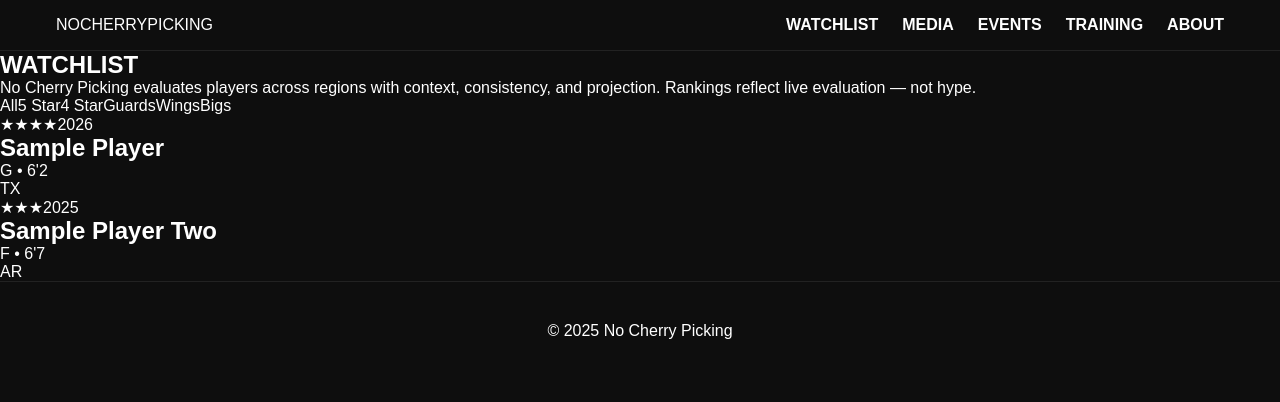
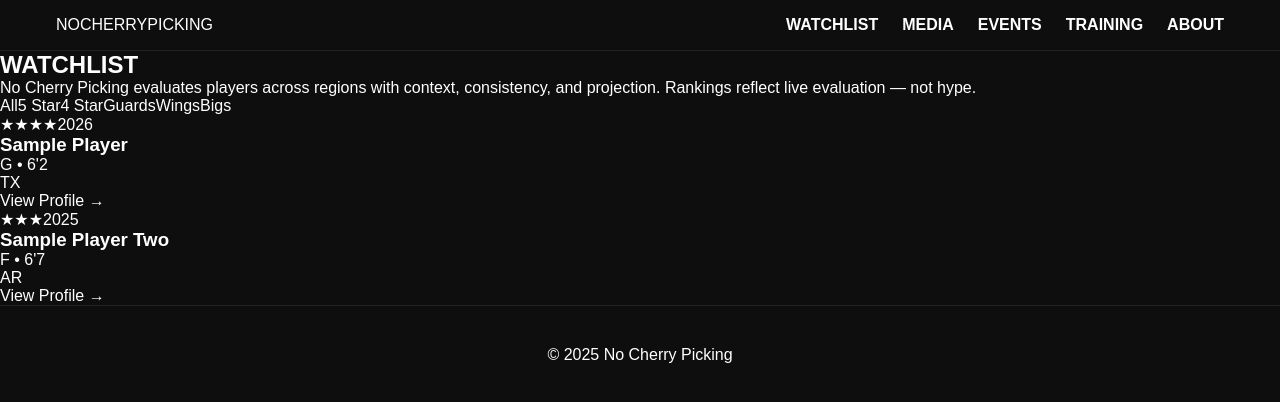
Before and after one commit to nocherrypicking-ra/ncphoops, a Next.js app: page /watchlist in a window 1280 px wide. Shown: the top 402 px of the page. Built offline with nearby package versions, Linux system fonts and the light colour scheme.

Commit message:
Update page.tsx

```diff
--- a/app/watchlist/page.tsx
+++ b/app/watchlist/page.tsx
@@ -10,9 +10,10 @@ export default function WatchlistPage() {
         <h1 className="text-5xl font-extrabold tracking-widest">
           WATCHLIST
         </h1>
-        <p className="mt-4 text-gray-400 max-w-2xl">
+        <p className="mt-4 max-w-2xl text-gray-400">
           No Cherry Picking evaluates players across regions with context,
-          consistency, and projection. Rankings reflect live evaluation — not hype.
+          consistency, and projection. Rankings reflect live evaluation —
+          not hype.
         </p>
       </section>
 
@@ -30,30 +31,36 @@ export default function WatchlistPage() {
 
       {/* PLAYER GRID */}
       <section className="max-w-7xl mx-auto px-6 pb-24">
-        <div className="grid grid-cols-1 sm:grid-cols-2 lg:grid-cols-3 gap-8">
+        <div className="grid grid-cols-1 sm:grid-cols-2 lg:grid-cols-4 gap-8">
           {watchlist.map((player) => (
             <div
               key={player.id}
-              className="border border-gray-800 p-6 hover:border-yellow-400 transition"
+              className="border border-gray-800 p-5 hover:border-yellow-400 transition"
             >
               <div className="flex justify-between items-start mb-4">
                 <span className="text-yellow-400 font-bold">
                   {"★".repeat(player.stars)}
                 </span>
-                <span className="text-xs text-gray-400">
+                <span className="text-xs text-gray-500">
                   {player.classYear}
                 </span>
               </div>
 
-              <h2 className="text-xl font-bold">{player.name}</h2>
+              <h3 className="text-lg font-bold tracking-wide">
+                {player.name}
+              </h3>
 
-              <p className="text-gray-400 mt-2">
+              <p className="mt-2 text-sm text-gray-400">
                 {player.position} • {player.height}
               </p>
 
-              <p className="text-gray-500 text-sm mt-1">
+              <p className="mt-1 text-sm text-gray-500">
                 {player.state}
               </p>
+
+              <div className="mt-6 text-xs uppercase tracking-widest text-yellow-400">
+                View Profile →
+              </div>
             </div>
           ))}
         </div>
```
